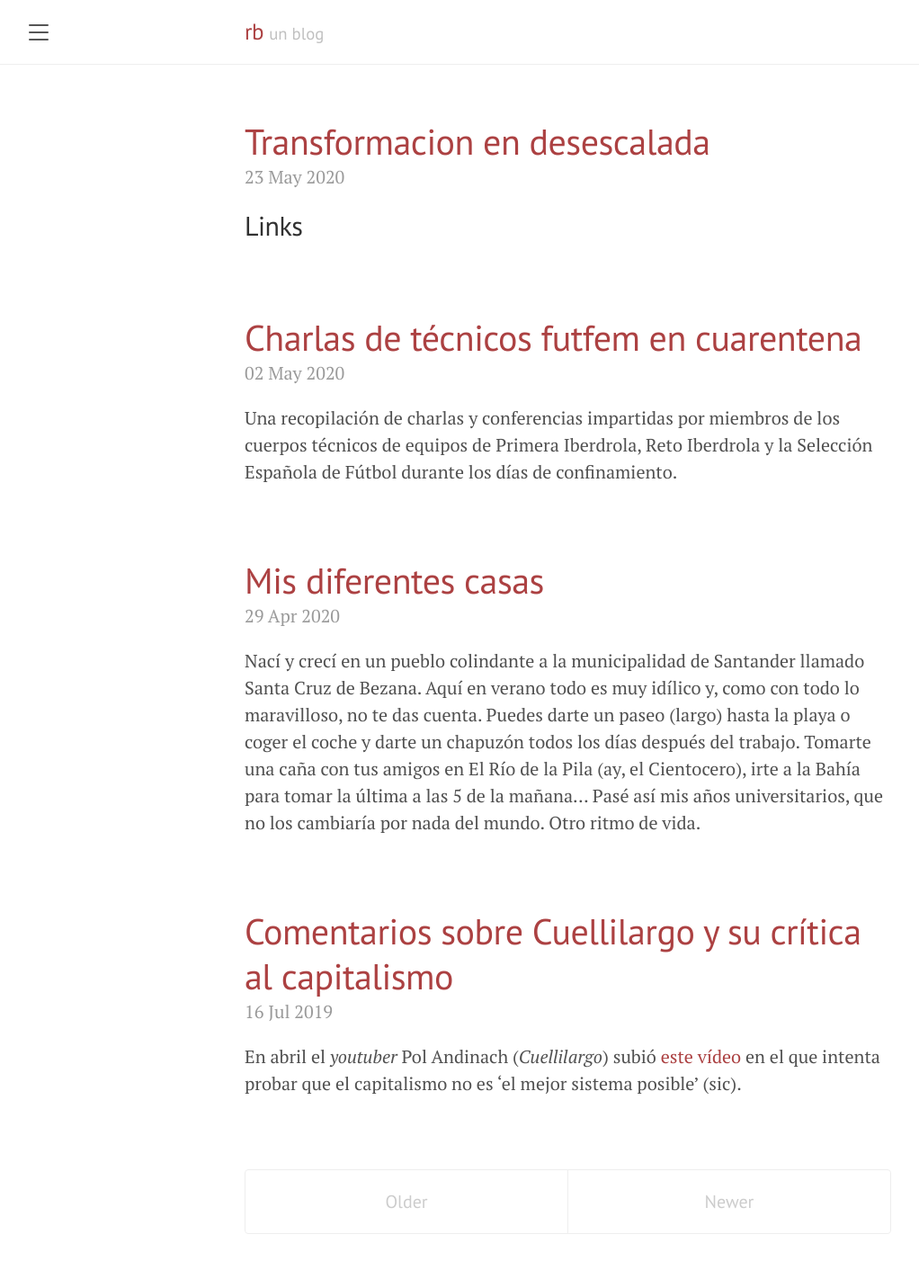
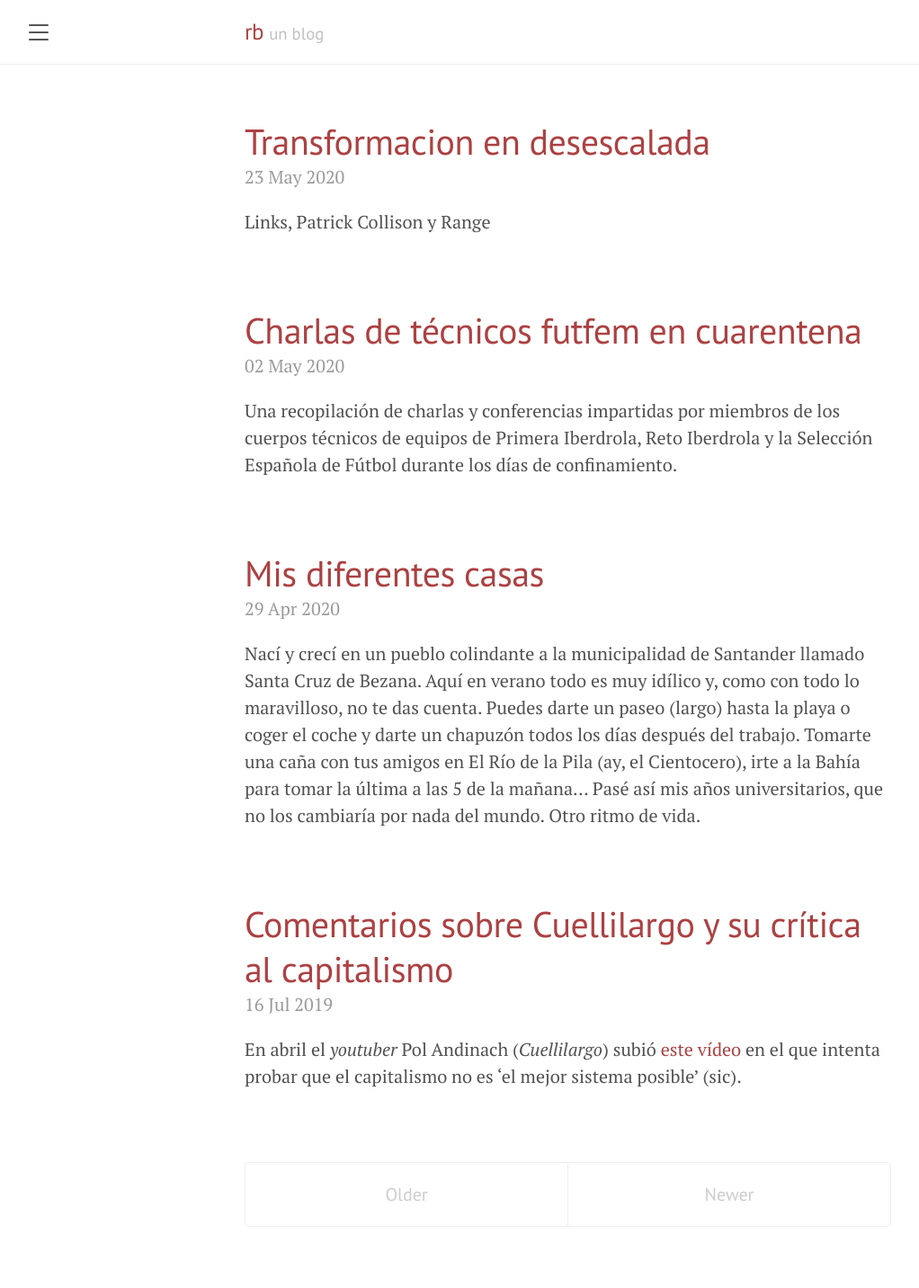
Before and after one commit to rbarbadillo/rbarbadillo.github.io, a Jekyll site: the page built from index.html, in a window 1280 px wide. Shown: the whole page at 90% size, without its empty margins (8-1030 px from the left). Built offline with Jekyll 4.4.1, drawn with Linux system fonts in a browser that asks for light colours; the list of posts is cut into pages by our own code.

Commit message:
Updating post excerpt

```diff
--- a/_posts/2020-05-23-transformación-en-desescalada.md
+++ b/_posts/2020-05-23-transformación-en-desescalada.md
@@ -2,6 +2,7 @@
 layout: post
 title: Transformacion en desescalada
 permalink: transformacion-en-desescalada
+excerpt: Links, Patrick Collison y Range
 date: 2020-05-23
 ---
 ## Links
```
